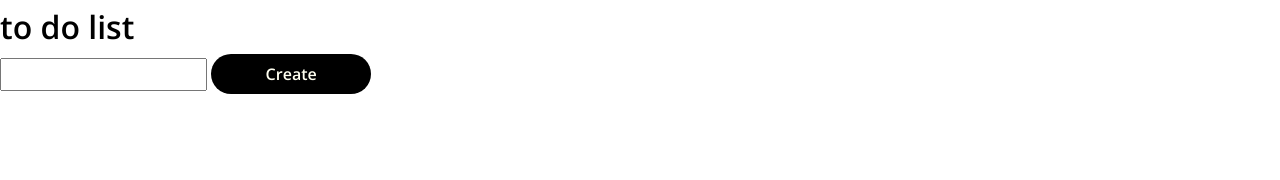
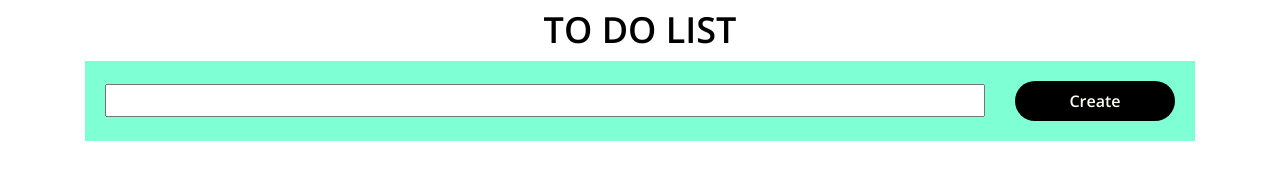
Before and after one commit to elmiramm/to-do-list, a plain HTML site: page index.html in a window 1280 px wide. Drawn offline with Linux system fonts and the light colour scheme.

Commit message:
style.css

```diff
--- a/css/style.css
+++ b/css/style.css
@@ -108,6 +108,13 @@ select {
 	margin: 0 auto;
 }
  /* -----Общие блоки----- */
+.title {
+	text-align: center;
+	text-transform: uppercase;
+	font-size: 36px;
+	font-weight: 600;
+	font-style: normal;
+}
 .btn {
 	display: inline-flex;
 	justify-content: center;
@@ -131,3 +138,17 @@ select {
 }
 
 /* -----Общие блоки-End---- */
+
+.actions {
+	padding: 20px 20px;
+	width: 100%;
+	display: flex;
+	justify-content: space-between;
+	align-items: center;
+	gap: 30px;
+	background-color: aquamarine;
+}
+
+.task-input {
+	flex: 1 1 auto;
+}
--- a/index.html
+++ b/index.html
@@ -10,14 +10,17 @@
 </head>
 
 <body>
+	<div class="container">
 		<h1 class="title">to do list</h1>
 		<main class="todo-list">
 			<div class="actions">
-			<input class="tast-input" type="text">
+				<input class="task-input" type="text">
 				<button class="btn create-task-btn">Create</button>
 			</div>
 			<ul class="list"></ul>
 		</main>
+	</div>
+
 
 	<script src="js/app.js"></script>
 </body>
```
Lines whose indentation alone changed are shown as unchanged.
